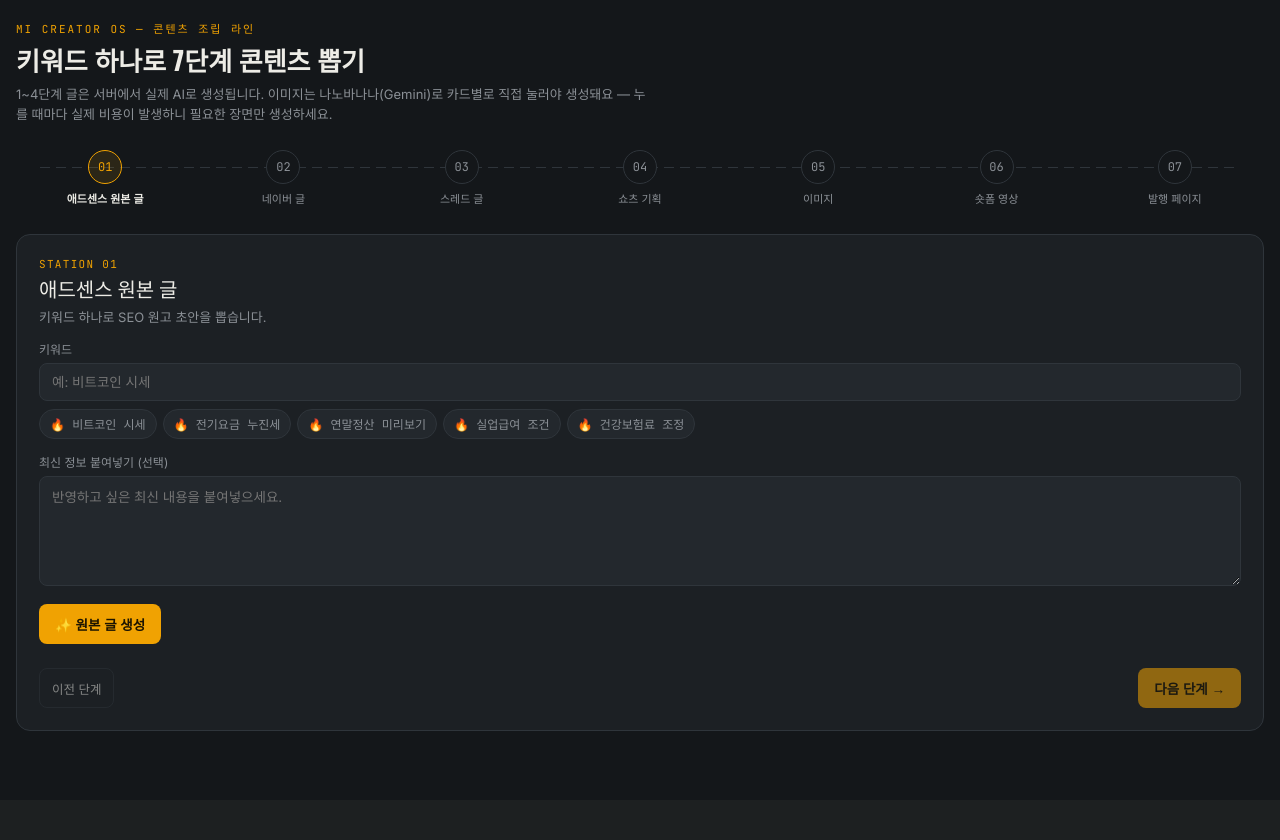
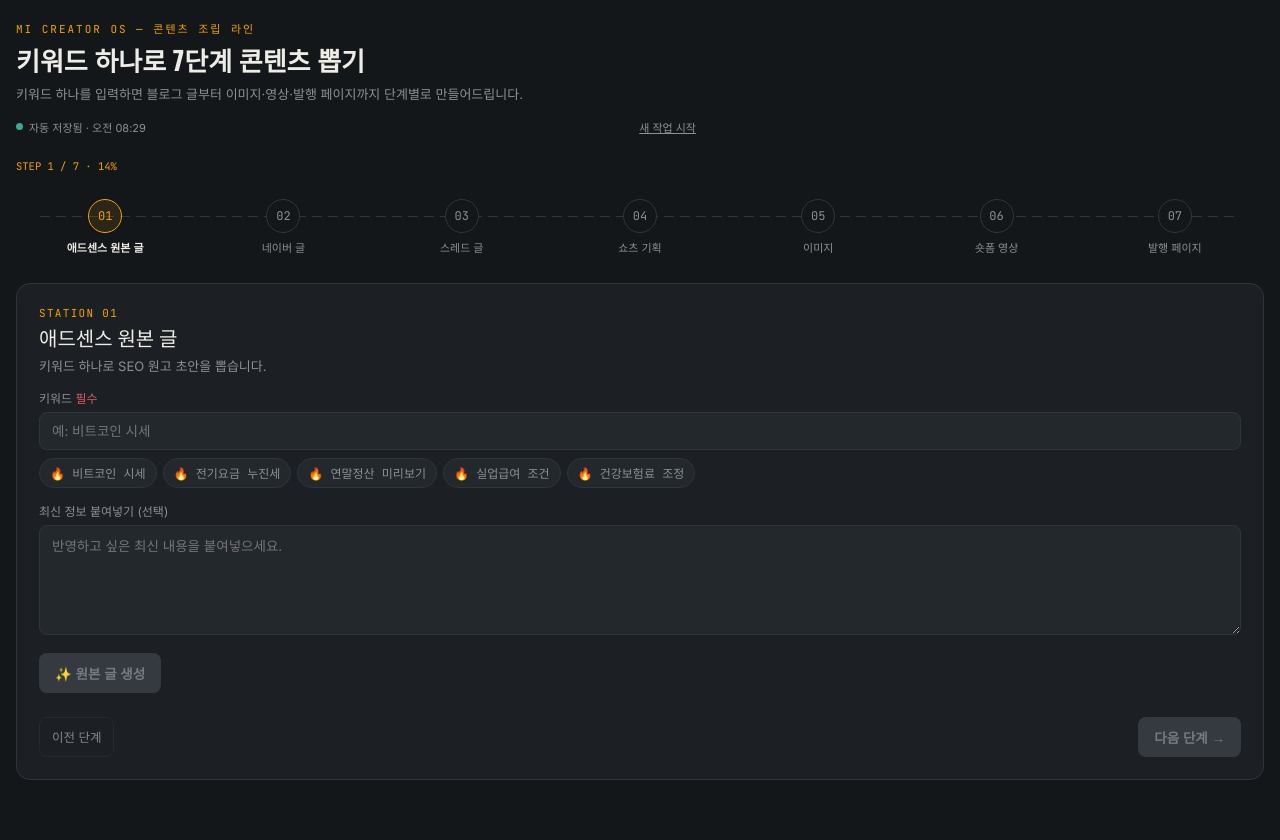
Before and after one commit to know1370-creator/ai-blog-factory, a Flask app: page /content-factory/ in a window 1280 px wide. Before the commit the page ends 731 px from the top, so only its background shows below. Run offline with Flask 3, Linux system fonts and the light colour scheme; some libraries are stand-ins or nearby versions.

Commit message:
콘텐츠 공장 사용성 개선

```diff
--- a/creator_hub/templates/content_factory.html
+++ b/creator_hub/templates/content_factory.html
@@ -14,9 +14,18 @@
   body { background: var(--ink); color: var(--paper); font-family: 'Inter', sans-serif; margin: 0; padding: 20px 16px 60px; }
   .eyebrow { font-size: 11px; letter-spacing: .18em; color: var(--amber); font-family: 'JetBrains Mono', monospace; text-transform: uppercase; }
   h1 { font-family: 'Oswald', sans-serif; font-size: 26px; margin: 4px 0 0; }
-  .sub { color: var(--muted); font-size: 13px; margin-top: 6px; max-width: 640px; line-height: 1.5; }
+  .sub { color: var(--muted); font-size: 13px; margin-top: 6px; max-width: 680px; line-height: 1.5; }
+  .save-bar { display: flex; align-items: center; justify-content: space-between; gap: 12px; margin-top: 14px;
+    max-width: 680px; color: var(--muted); font-size: 11px; }
+  .save-status { display: inline-flex; align-items: center; gap: 6px; }
+  .save-status::before { content: ""; width: 7px; height: 7px; border-radius: 50%; background: var(--teal); }
+  .reset-btn { border: 0; background: none; color: var(--muted); padding: 0; font-size: 11px; cursor: pointer; text-decoration: underline; }
 
   .stepper-wrap { position: relative; margin-top: 26px; overflow-x: auto; padding-bottom: 6px; }
+  .stepper-meta { display: flex; justify-content: space-between; align-items: center; margin-top: 24px; color: var(--muted);
+    font-family: 'JetBrains Mono', monospace; font-size: 10.5px; }
+  .step-progress { color: var(--amber); }
+  .swipe-hint { display: none; }
   .stepper { display: flex; min-width: 640px; position: relative; }
   .stepper::before { content: ""; position: absolute; top: 17px; left: 24px; right: 24px; height: 1px;
     background-image: repeating-linear-gradient(90deg, var(--line) 0 10px, transparent 10px 16px); }
@@ -46,11 +55,12 @@
   .chips-row { display: flex; flex-wrap: wrap; gap: 6px; margin-top: 8px; }
   .trend-chip { font-size: 12px; font-family: 'JetBrains Mono', monospace; padding: 5px 10px; border-radius: 999px;
     border: 1px solid var(--line); background: var(--surface-2); color: var(--muted); cursor: pointer; }
+  .trend-chip.on { border-color: var(--amber); color: var(--paper); background: rgba(240,162,2,.1); }
   .row { display: flex; align-items: center; gap: 10px; margin-top: 14px; flex-wrap: wrap; }
   .toolbar-row { margin-top: 10px; }
   .btn-primary { background: var(--amber); color: #1c1400; border: none; border-radius: 8px; padding: 10px 16px;
     font-size: 13.5px; font-weight: 600; cursor: pointer; }
-  .btn-primary:disabled { opacity: .55; cursor: not-allowed; }
+  .btn-primary:disabled { opacity: 1; cursor: not-allowed; background: #343a40; color: #737a80; }
   .btn-ghost { background: none; color: var(--paper); border: 1px solid var(--line); border-radius: 8px; padding: 8px 12px;
     font-size: 12.5px; cursor: pointer; }
   .btn-ghost.small { padding: 5px 8px; font-size: 11.5px; }
@@ -61,6 +71,13 @@
     color: var(--teal); border: 1px solid var(--teal); border-radius: 999px; padding: 3px 9px; }
   .note { font-size: 11.5px; color: var(--muted); margin-top: 10px; border-left: 2px solid var(--line); padding-left: 10px; }
   .note.cost { border-left-color: var(--amber); color: var(--amber); }
+  .cost-box { border: 1px solid rgba(240,162,2,.42); background: rgba(240,162,2,.07); border-radius: 9px;
+    padding: 11px 12px; margin-top: 12px; color: var(--amber); font-size: 11.5px; line-height: 1.55; }
+  .cost-box strong { color: var(--paper); }
+  .generation-status { display: inline-flex; align-items: center; gap: 7px; color: var(--amber); font-size: 11.5px; }
+  .generation-status::before { content: ""; width: 10px; height: 10px; border: 2px solid var(--line); border-top-color: var(--amber);
+    border-radius: 50%; animation: spin .8s linear infinite; }
+  @keyframes spin { to { transform: rotate(360deg); } }
   .grid2 { display: grid; grid-template-columns: repeat(2, 1fr); gap: 12px; margin-top: 14px; }
   .img-card { border: 1px solid var(--line); border-radius: 10px; overflow: hidden; background: var(--surface-2); padding-bottom: 10px; }
   .img-card.selected { border-color: var(--teal); box-shadow: 0 0 0 2px rgba(63,167,150,.2); }
@@ -73,15 +90,30 @@
   .check-list { display: flex; flex-direction: column; gap: 8px; margin-top: 12px; }
   .check-item { font-size: 13px; }
   .check-item.on { color: var(--teal); } .check-item.off { color: var(--muted); }
-  @media (max-width: 640px) { .grid2 { grid-template-columns: 1fr; } }
+  @media (max-width: 640px) {
+    body { padding-left: 16px; padding-right: 16px; }
+    .grid2 { grid-template-columns: 1fr; }
+    .panel { padding: 22px; }
+    .stepper-wrap { margin-left: -16px; margin-right: -16px; padding-left: 16px; padding-right: 16px; scroll-snap-type: x proximity; }
+    .chip { scroll-snap-align: center; }
+    .swipe-hint { display: inline; }
+    .nav-footer { gap: 10px; }
+    .nav-footer button { min-width: 108px; }
+  }
+  @media (prefers-reduced-motion: reduce) { * { scroll-behavior: auto !important; } .generation-status::before { animation: none; } }
 </style>
 </head>
 <body>
 
 <div class="eyebrow">MI CREATOR OS — 콘텐츠 조립 라인</div>
 <h1>키워드 하나로 7단계 콘텐츠 뽑기</h1>
-<div class="sub">1~4단계 글은 서버에서 실제 AI로 생성됩니다. 이미지는 나노바나나(Gemini)로 카드별로 직접 눌러야 생성돼요 — 누를 때마다 실제 비용이 발생하니 필요한 장면만 생성하세요.</div>
+<div class="sub">키워드 하나를 입력하면 블로그 글부터 이미지·영상·발행 페이지까지 단계별로 만들어드립니다.</div>
+<div class="save-bar">
+  <span class="save-status" id="save-status">이 브라우저에 자동 저장됩니다</span>
+  <button class="reset-btn" type="button" onclick="resetFactory()">새 작업 시작</button>
+</div>
 
+<div class="stepper-meta"><span class="step-progress" id="step-progress">STEP 1 / 7</span><span class="swipe-hint">← 좌우로 밀어 단계 보기 →</span></div>
 <div class="stepper-wrap">
   <div class="stepper" id="stepper"></div>
 </div>
@@ -102,7 +134,36 @@ const TRENDS = ['비트코인 시세','전기요금 누진세','연말정산 미
 const VOICES = ['차분한 여성 (기본)','밝은 여성','차분한 남성','신뢰감 있는 남성'];
 const IMAGE_CARD_COUNT = 8;
 
-const state = { active: 1, content: {}, done: {} };
+const STORAGE_KEY = 'mi-content-factory-v1';
+
+function loadState() {
+  try {
+    const saved = JSON.parse(localStorage.getItem(STORAGE_KEY) || 'null');
+    if (saved && saved.content && saved.done) {
+      return { active: Number(saved.active) || 1, content: saved.content, done: saved.done,
+        meta: saved.meta || { imageGenerations: 0 } };
+    }
+  } catch (_) {}
+  return { active: 1, content: {}, done: {}, meta: { imageGenerations: 0 } };
+}
+
+const state = loadState();
+
+function persistState() {
+  try {
+    localStorage.setItem(STORAGE_KEY, JSON.stringify(state));
+    const el = document.getElementById('save-status');
+    if (el) el.textContent = `자동 저장됨 · ${new Date().toLocaleTimeString('ko-KR', {hour:'2-digit', minute:'2-digit'})}`;
+  } catch (_) {}
+}
+
+setInterval(persistState, 1500);
+
+function resetFactory() {
+  if (!confirm('현재 작업 내용을 지우고 새로 시작할까요?')) return;
+  localStorage.removeItem(STORAGE_KEY);
+  location.reload();
+}
 
 function esc(str) {
   return (str || '').replace(/&/g,'&amp;').replace(/</g,'&lt;').replace(/>/g,'&gt;').replace(/"/g,'&quot;');
@@ -144,6 +205,12 @@ function renderStepper() {
       <div class="chip-circle">${state.done[s.key] ? '✓' : String(s.n).padStart(2,'0')}</div>
       <div class="chip-label">${s.label}</div>
     </button>`).join('');
+  const progress = document.getElementById('step-progress');
+  if (progress) progress.textContent = `STEP ${state.active} / ${STEPS.length} · ${Math.round(state.active / STEPS.length * 100)}%`;
+  requestAnimationFrame(() => {
+    const active = el.querySelector('.chip.active');
+    if (active && window.innerWidth <= 640) active.scrollIntoView({behavior:'smooth', block:'nearest', inline:'center'});
+  });
 }
 
 function goTo(n) { state.active = n; render(); }
@@ -181,9 +248,12 @@ function toolbarHTML(fieldKey, taId, regenerateCall) {
 }
 
 async function runStep(key, field, payload, btn) {
-  if (btn) btn.disabled = true;
+  let oldText = '';
+  if (btn) { oldText = btn.textContent; btn.disabled = true; btn.textContent = '생성 중…'; }
   const errBox = document.getElementById('err-' + key);
   if (errBox) errBox.textContent = '';
+  const statusBox = document.getElementById('status-' + key);
+  if (statusBox) statusBox.innerHTML = '<span class="generation-status">AI가 결과를 만들고 있습니다. 입력 내용은 그대로 보존됩니다.</span>';
   try {
     const result = await callApi(key, payload);
     state.content[field] = result;
@@ -193,8 +263,10 @@ async function runStep(key, field, payload, btn) {
     }
     render();
   } catch (e) {
-    if (errBox) errBox.textContent = e.message;
-    if (btn) btn.disabled = false;
+    if (errBox) errBox.textContent = `${e.message} 입력 내용은 보존되었습니다. 같은 버튼을 눌러 다시 시도하세요.`;
+  } finally {
+    if (statusBox) statusBox.textContent = '';
+    if (btn && document.body.contains(btn)) { btn.disabled = false; btn.textContent = oldText; }
   }
 }
 
@@ -219,12 +291,15 @@ async function generateCardImage(i) {
   const c = state.content;
   const prompt = (c.imagePrompts[i] || '').trim();
   if (!prompt) { c.imageErrors[i] = '이미지 설명을 먼저 입력하세요.'; render(); return; }
+  const nextCount = (state.meta.imageGenerations || 0) + 1;
+  if (!confirm(`이미지 1장을 생성합니다. 실제 API 비용이 발생할 수 있습니다.\n이번 작업의 생성 요청: ${nextCount}회\n계속할까요?`)) return;
   c.imageLoading[i] = true;
   c.imageErrors[i] = '';
   render();
   try {
     const url = await callImageApi(prompt);
     c.imageUrls[i] = url + '?t=' + Date.now();
+    state.meta.imageGenerations = nextCount;
   } catch (e) {
     c.imageErrors[i] = e.message;
   } finally {
@@ -250,15 +325,16 @@ function panelHTML(s) {
       <div class="station">STATION 01</div>
       <div class="panel-title">${s.label}</div>
       <div class="panel-desc">${s.desc}</div>
-      <label class="field">키워드</label>
-      <input id="kw" placeholder="예: 비트코인 시세" value="${esc(c.keyword)}" oninput="state.content.keyword=this.value" />
-      <div class="chips-row">${TRENDS.map(t=>`<span class="trend-chip" onclick="document.getElementById('kw').value='${t}'; state.content.keyword='${t}'">🔥 ${t}</span>`).join('')}</div>
+      <label class="field" for="kw">키워드 <span style="color:var(--red)">필수</span></label>
+      <input id="kw" placeholder="예: 비트코인 시세" value="${esc(c.keyword)}" oninput="updateKeyword(this.value)" />
+      <div class="chips-row">${TRENDS.map(t=>`<button type="button" class="trend-chip" onclick="chooseTrend('${t}', this)">🔥 ${t}</button>`).join('')}</div>
       <label class="field">최신 정보 붙여넣기 (선택)</label>
       <textarea placeholder="반영하고 싶은 최신 내용을 붙여넣으세요." oninput="state.content.extraInfo=this.value">${esc(c.extraInfo)}</textarea>
       <div class="row">
-        <button class="btn-primary" onclick="runStep('original','original',{keyword: state.content.keyword||document.getElementById('kw').value, extraInfo: state.content.extraInfo||''}, this)">✨ 원본 글 생성</button>
+        <button id="generate-original" class="btn-primary" onclick="runStep('original','original',{keyword: state.content.keyword||document.getElementById('kw').value, extraInfo: state.content.extraInfo||''}, this)" ${c.keyword ? '' : 'disabled title="키워드를 먼저 입력하세요"'}>✨ 원본 글 생성</button>
         ${state.done.original ? '<span class="stamp">생성 완료</span>' : ''}
       </div>
+      <div id="status-original"></div>
       <div class="error" id="err-original"></div>
       ${c.original ? `<textarea id="ta-original" class="output" oninput="state.content.original=this.value">${esc(c.original)}</textarea>
       ${toolbarHTML('original','ta-original', "runStep('original','original',{keyword: state.content.keyword||document.getElementById('kw').value, extraInfo: state.content.extraInfo||''}, this)")}` : ''}
@@ -320,7 +396,7 @@ function panelHTML(s) {
       <div class="station">STATION 05</div>
       <div class="panel-title">${s.label}</div>
       <div class="panel-desc">${s.desc}</div>
-      <div class="note cost">⚠ 이미지 1장 생성마다 나노바나나(Gemini) 실제 비용이 발생해요. 필요한 장면만 눌러서 만드세요.</div>
+      <div class="cost-box"><strong>비용 안내</strong><br>이미지 생성 버튼을 누를 때마다 Gemini API가 1회 호출됩니다. 생성 직전에 확인창이 표시되며, 이번 작업에서는 지금까지 <strong>${state.meta.imageGenerations || 0}회</strong> 요청했습니다.</div>
       <label class="field">상품/장면 참고 설명 (선택 — 카드별 설명 초안에 반영돼요)</label>
       <input placeholder="예: 스마트폰 화면에 서로 다른 코인 가격이 떠 있는 장면" oninput="state.content.productDesc=this.value" value="${esc(c.productDesc)}" />
       <div class="row">
@@ -422,8 +498,26 @@ function emptyPrev(text, gotoN) {
 function footerHTML(n, nextEnabled) {
   return `<div class="nav-footer">
     <button class="btn-ghost" onclick="goTo(${Math.max(1,n-1)})" ${n===1?'disabled':''}>이전 단계</button>
-    <button class="btn-primary" onclick="goTo(${n+1})" ${nextEnabled?'':'disabled'}>다음 단계 →</button>
+    <button class="btn-primary" onclick="goTo(${n+1})" ${nextEnabled?'':'disabled title="현재 단계의 결과를 먼저 생성하세요"'}>다음 단계 →</button>
   </div>`;
+}
+
+function updateKeyword(value) {
+  state.content.keyword = value;
+  const btn = document.getElementById('generate-original');
+  if (btn) {
+    btn.disabled = !value.trim();
+    btn.title = value.trim() ? '' : '키워드를 먼저 입력하세요';
+  }
+  persistState();
+}
+
+function chooseTrend(value, btn) {
+  const input = document.getElementById('kw');
+  if (input) input.value = value;
+  updateKeyword(value);
+  document.querySelectorAll('.trend-chip').forEach(el => el.classList.remove('on'));
+  if (btn) btn.classList.add('on');
 }
 
 function render() {
@@ -431,6 +525,7 @@ function render() {
   const wrap = document.getElementById('panels');
   const s = STEPS.find(s => s.n === state.active);
   wrap.innerHTML = `<div class="panel show">${panelHTML(s)}</div>`;
+  persistState();
 }
 
 render();
```
